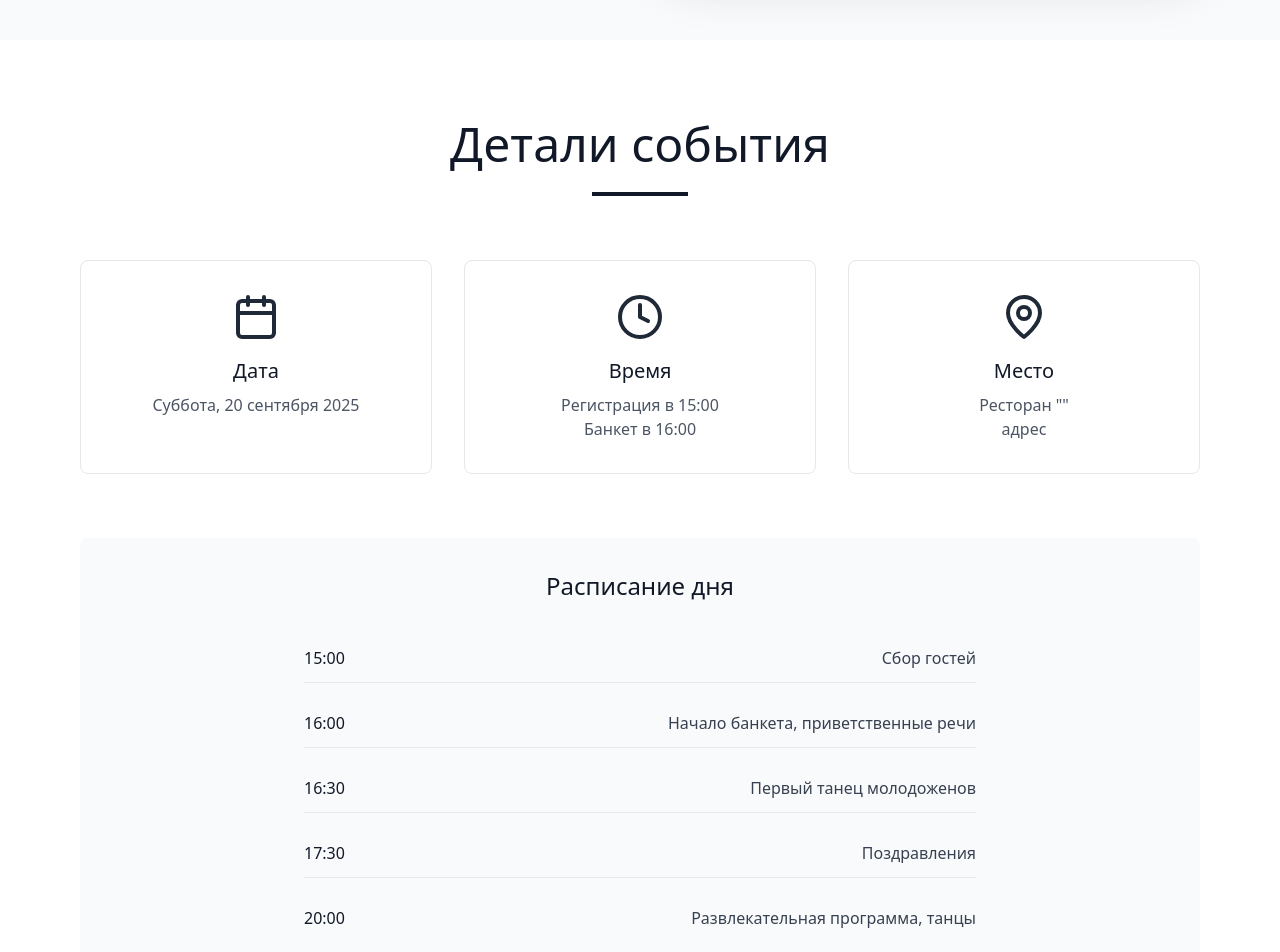
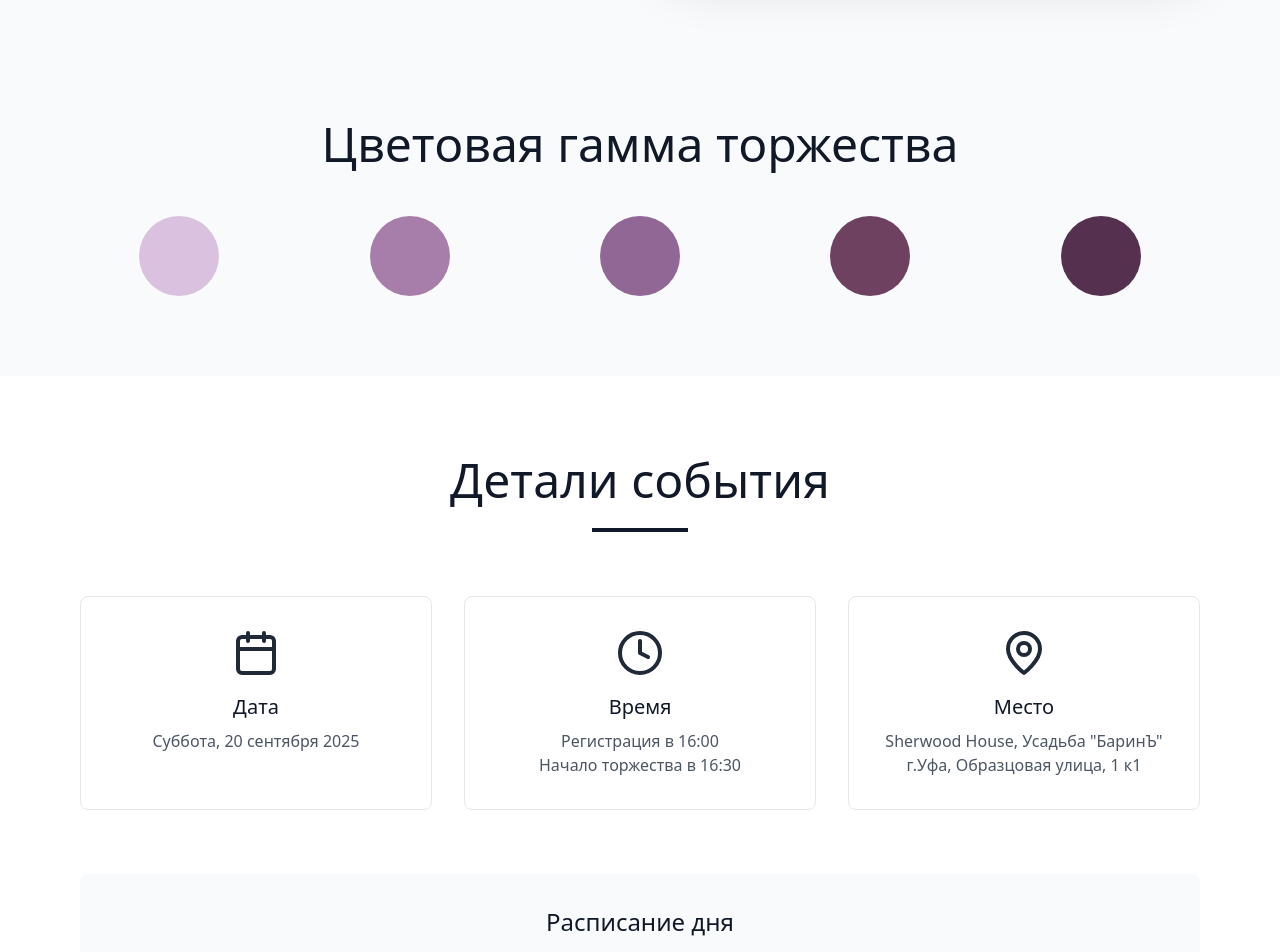
Before and after one commit to smirkinhd/SmirkinsWeddingInviteSite, a React (Vite) app: page / in a window 1280 px wide. Shown: the part 1560-2512 px from the top of the page. Built offline with nearby package versions, Linux system fonts and the light colour scheme; no server answers.

Commit message:
ui: раздел цветовой палитры

```diff
--- a/src/components/WeddingInvitation.tsx
+++ b/src/components/WeddingInvitation.tsx
@@ -88,36 +88,80 @@ export default function WeddingInvitation() {
   const goToImage = (index: number) => {
     setCurrentImageIndex(index);
   };
+
+  const [isOpen, setIsOpen] = useState(false);
+
   return (
     <div className="min-h-screen bg-white text-gray-900">
       {/* Navigation */}
       <nav className="fixed top-0 left-0 right-0 bg-white/95 backdrop-blur-sm z-50 border-b border-gray-100">
       <div className="max-w-6xl mx-auto px-4 py-4">
-          <div className="flex justify-center space-x-8">
+
+        {/* Десктопная версия */}
+        <div className="hidden md:flex justify-center space-x-8">
           <button
-              onClick={() => scrollToSection('hero')}
+            onClick={() => scrollToSection("hero")}
             className="text-sm uppercase tracking-wider hover:text-gray-600 transition-colors duration-300"
           >
             Главная
           </button>
           <button
-              onClick={() => scrollToSection('story')}
+            onClick={() => scrollToSection("story")}
             className="text-sm uppercase tracking-wider hover:text-gray-600 transition-colors duration-300"
           >
             Наша история
           </button>
           <button
-              onClick={() => scrollToSection('details')}
+            onClick={() => scrollToSection("colorPitching")}
+            className="text-sm uppercase tracking-wider hover:text-gray-600 transition-colors duration-300"
+          >
+            Цветовая гамма торжества
+          </button>
+          <button
+            onClick={() => scrollToSection("details")}
             className="text-sm uppercase tracking-wider hover:text-gray-600 transition-colors duration-300"
           >
             Детали
           </button>
           <button
-              onClick={() => scrollToSection('registration')}
+            onClick={() => scrollToSection("registration")}
             className="text-sm uppercase tracking-wider hover:text-gray-600 transition-colors duration-300"
           >
             Регистрация
           </button>
+        </div>
+
+        {/* Мобильная версия */}
+        <div className="relative flex justify-center md:hidden">
+          <button
+            onClick={() => setIsOpen(!isOpen)}
+            className="text-sm uppercase tracking-wider hover:text-gray-600 transition-colors duration-300 border px-4 py-2 rounded-md bg-white"
+          >
+            Меню
+          </button>
+
+          {isOpen && (
+            <div className="absolute top-full mt-2 w-48 bg-white border rounded-lg shadow-lg overflow-hidden">
+              {[
+                { id: "hero", label: "Главная" },
+                { id: "story", label: "Наша история" },
+                { id: "colorPitching", label: "Цветовая гамма торжества" },
+                { id: "details", label: "Детали" },
+                { id: "registration", label: "Регистрация" },
+              ].map((item) => (
+                <button
+                  key={item.id}
+                  onClick={() => {
+                    scrollToSection(item.id);
+                    setIsOpen(false);
+                  }}
+                  className="block w-full text-left px-4 py-2 hover:bg-gray-100"
+                >
+                  {item.label}
+                </button>
+              ))}
+            </div>
+          )}
         </div>
       </div>
     </nav>
@@ -227,6 +271,32 @@ export default function WeddingInvitation() {
         </div>
       </section>
 
+      <section id="colorPitching" className="py-20 bg-gray-50">
+        <div className="max-w-6xl mx-auto px-4">
+          <h2 className="text-4xl md:text-5xl font-light text-center mb-12">
+            Цветовая гамма торжества
+          </h2>
+          <div className="grid grid-cols-1 sm:grid-cols-5 gap-8 text-center">
+            <div>
+              <div className="w-20 h-20 rounded-full mx-auto" style={{ backgroundColor: '#dac1df' }}></div>
+            </div>
+            <div>
+              <div className="w-20 h-20 rounded-full mx-auto" style={{ backgroundColor: '#a77eaa' }}></div>
+            </div>
+            <div>
+              <div className="w-20 h-20 rounded-full mx-auto" style={{ backgroundColor: '#916795' }}></div>
+            </div>
+            <div>
+              <div className="w-20 h-20 rounded-full mx-auto" style={{ backgroundColor: '#6e4160' }}></div>
+            </div>
+            <div>
+              <div className="w-20 h-20 rounded-full mx-auto" style={{ backgroundColor: '#55304f' }}></div>
+            </div>
+          </div>
+        </div>
+      </section>
+
+
       {/* Details Section */}
       <section id="details" className="py-20 bg-white">
         <div className="max-w-6xl mx-auto px-4">
@@ -245,13 +315,13 @@ export default function WeddingInvitation() {
             <div className="text-center p-8 border border-gray-200 rounded-lg hover:shadow-lg transition-shadow duration-300">
               <Clock className="w-12 h-12 mx-auto mb-4 text-gray-800" />
               <h3 className="text-xl font-medium mb-2">Время</h3>
-              <p className="text-gray-600">Регистрация в 15:00<br />Банкет в 16:00</p>
+              <p className="text-gray-600">Регистрация в 16:00<br />Начало торжества в 16:30</p>
             </div>
 
             <div className="text-center p-8 border border-gray-200 rounded-lg hover:shadow-lg transition-shadow duration-300">
               <MapPin className="w-12 h-12 mx-auto mb-4 text-gray-800" />
               <h3 className="text-xl font-medium mb-2">Место</h3>
-              <p className="text-gray-600">Ресторан ""<br />адрес</p>
+              <p className="text-gray-600">Sherwood House, Усадьба "БаринЪ"<br />г.Уфа, Образцовая улица, 1 к1</p>
             </div>
           </div>
 
@@ -260,24 +330,20 @@ export default function WeddingInvitation() {
             <h3 className="text-2xl font-light mb-8 text-center">Расписание дня</h3>
             <div className="space-y-4 max-w-2xl mx-auto">
               <div className="flex items-center justify-between py-3 border-b border-gray-200">
-                <span className="font-medium">15:00</span>
+                <span className="font-medium">16:00</span>
                 <span className="text-gray-700">Сбор гостей</span>
               </div>
               <div className="flex items-center justify-between py-3 border-b border-gray-200">
-                <span className="font-medium">16:00</span>
-                <span className="text-gray-700">Начало банкета, приветственные речи</span>
+                <span className="font-medium">16:30</span>
+                <span className="text-gray-700">Торжественная регистрация брака</span>
               </div>
               <div className="flex items-center justify-between py-3 border-b border-gray-200">
-                <span className="font-medium">16:30</span>
-                <span className="text-gray-700">Первый танец молодоженов</span>
-              </div>
-              <div className="flex items-center justify-between py-3 border-b border-gray-200">
-                <span className="font-medium">17:30</span>
-                <span className="text-gray-700">Поздравления</span>
+                <span className="font-medium">17:00</span>
+                <span className="text-gray-700">Начало банкета</span>
               </div>
               <div className="flex items-center justify-between py-3">
-                <span className="font-medium">20:00</span>
-                <span className="text-gray-700">Развлекательная программа, танцы</span>
+                <span className="font-medium">22:00</span>
+                <span className="text-gray-700">Выступление кавер-группы "Отражение"</span>
               </div>
             </div>
           </div>
@@ -418,8 +484,16 @@ export default function WeddingInvitation() {
             С любовью, Герман и Аделина
           </p>
           <p className="text-sm text-gray-500">
-            По всем вопросам: +7 (964) 952-91-07
+          По всем вопросам:{" "}
+          <a
+            href="https://t.me/smirkinhd"
+            className="text-blue-600 hover:underline"
+          >
+            Telegram
+          </a>{" "}
+          — Герман (жених)
         </p>
+
         </div>
       </footer>
     </div>
```
Lines whose indentation alone changed are shown as unchanged.
